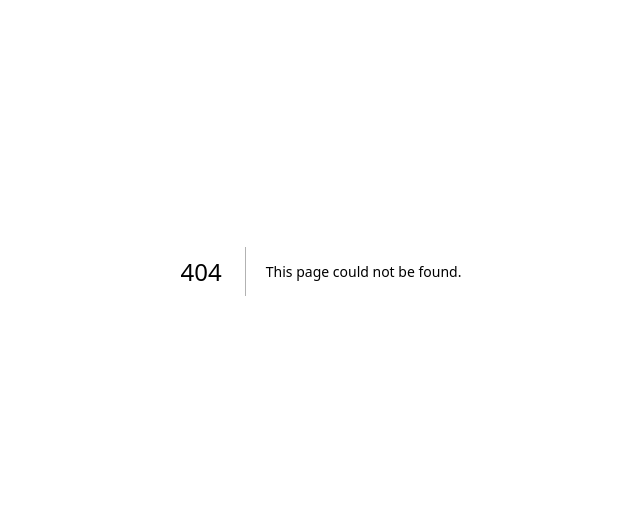
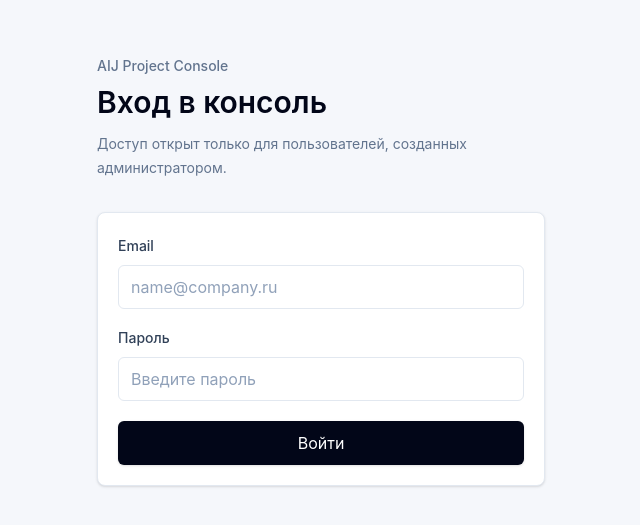
Before and after one commit to dshestakova/aij-project-console, a Next.js app: page /login in a window 1280 px wide. Before the commit this address had no page. Shown: the part 129-654 px from the top of the page, without its empty margins (319-959 px from the left). Built offline with nearby package versions, Linux system fonts and the light colour scheme; no server answers.

Commit message:
Add Supabase auth foundation

```diff
--- a/src/app/dashboard/page.tsx
+++ b/src/app/dashboard/page.tsx
@@ -1,4 +1,10 @@
+"use client";
+
+import { useEffect, useState } from "react";
+import { useRouter } from "next/navigation";
+
 import { publicEnvStatus } from "@/lib/env";
+import { createBrowserSupabaseClient } from "@/lib/supabase/browser";
 
 const summaryCards = [
   { label: "Всего проектов", value: "0", detail: "Реестр ожидает импорт" },
@@ -25,6 +31,13 @@ const navigationItems = [
 ];
 
 export default function DashboardPage() {
+  const router = useRouter();
+  const [userEmail, setUserEmail] = useState("");
+  const [authErrorMessage, setAuthErrorMessage] = useState("");
+  const [isCheckingAuth, setIsCheckingAuth] = useState(true);
+  const [isRedirectingToLogin, setIsRedirectingToLogin] = useState(false);
+  const [isSigningOut, setIsSigningOut] = useState(false);
+
   const supabaseStatus = publicEnvStatus.isSupabaseConfigured
     ? {
         label: "Supabase env настроены",
@@ -35,24 +48,120 @@ export default function DashboardPage() {
         tone: "border-amber-200 bg-amber-50 text-amber-800",
       };
 
+  useEffect(() => {
+    let isMounted = true;
+
+    async function checkUser() {
+      try {
+        const supabase = createBrowserSupabaseClient();
+        const {
+          data: { user },
+        } = await supabase.auth.getUser();
+
+        if (!isMounted) {
+          return;
+        }
+
+        if (!user) {
+          setIsRedirectingToLogin(true);
+          router.replace("/login");
+          return;
+        }
+
+        setUserEmail(user.email ?? "Пользователь");
+      } catch {
+        if (isMounted) {
+          setAuthErrorMessage(
+            "Не удалось проверить вход. Проверьте настройки Supabase.",
+          );
+        }
+      } finally {
+        if (isMounted) {
+          setIsCheckingAuth(false);
+        }
+      }
+    }
+
+    checkUser();
+
+    return () => {
+      isMounted = false;
+    };
+  }, [router]);
+
+  async function handleSignOut() {
+    setIsSigningOut(true);
+
+    try {
+      const supabase = createBrowserSupabaseClient();
+      await supabase.auth.signOut();
+    } finally {
+      router.replace("/login");
+      router.refresh();
+    }
+  }
+
+  if (isCheckingAuth || isRedirectingToLogin) {
+    return (
+      <main className="grid min-h-screen place-items-center bg-[#f5f7fb] px-4 text-slate-950">
+        <section className="w-full max-w-sm rounded-lg border border-slate-200 bg-white p-5 text-center shadow-sm">
+          <p className="text-sm font-medium text-slate-500">
+            AIJ Project Console
+          </p>
+          <h1 className="mt-2 text-xl font-semibold text-slate-950">
+            Проверяем вход
+          </h1>
+        </section>
+      </main>
+    );
+  }
+
+  if (authErrorMessage) {
+    return (
+      <main className="grid min-h-screen place-items-center bg-[#f5f7fb] px-4 text-slate-950">
+        <section className="w-full max-w-md rounded-lg border border-rose-200 bg-white p-5 shadow-sm">
+          <p className="text-sm font-medium text-rose-700">
+            {authErrorMessage}
+          </p>
+          <button
+            className="mt-4 h-10 rounded-md bg-slate-950 px-4 text-sm font-medium text-white"
+            onClick={() => router.replace("/login")}
+            type="button"
+          >
+            Перейти ко входу
+          </button>
+        </section>
+      </main>
+    );
+  }
+
   return (
     <main className="min-h-screen bg-[#f5f7fb] text-slate-950">
       <div className="mx-auto flex min-h-screen w-full max-w-7xl flex-col px-4 py-4 sm:px-6 lg:px-8">
         <header className="flex flex-col gap-4 border-b border-slate-200 pb-4 md:flex-row md:items-center md:justify-between">
           <div>
-            <p className="text-sm font-medium text-slate-500">AIJ Project Console</p>
+            <p className="text-sm font-medium text-slate-500">
+              AIJ Project Console
+            </p>
             <h1 className="mt-1 text-2xl font-semibold text-slate-950 sm:text-3xl">
               Реестр AIJ-проектов
             </h1>
           </div>
-          <div className="flex items-center gap-3">
-            <div className="hidden text-right sm:block">
-              <p className="text-sm font-medium text-slate-800">Dariya</p>
-              <p className="text-xs text-slate-500">admin</p>
+          <div className="flex flex-col gap-3 sm:flex-row sm:items-center">
+            <div className="min-w-0 text-left sm:text-right">
+              <p className="truncate text-sm font-medium text-slate-800">
+                {userEmail}
+              </p>
+              <p className="text-xs text-slate-500">пользователь Supabase</p>
             </div>
-            <div className="grid size-10 place-items-center rounded-full bg-slate-900 text-sm font-semibold text-white">
-              DS
-            </div>
+            <button
+              className="h-10 rounded-md border border-slate-200 bg-white px-4 text-sm font-medium text-slate-700 shadow-sm transition hover:border-slate-300 hover:text-slate-950 disabled:cursor-not-allowed disabled:text-slate-400"
+              disabled={isSigningOut}
+              onClick={handleSignOut}
+              type="button"
+            >
+              {isSigningOut ? "Выходим..." : "Выйти"}
+            </button>
           </div>
         </header>
 
@@ -82,8 +191,12 @@ export default function DashboardPage() {
                   className="rounded-lg border border-slate-200 bg-white p-4 shadow-sm"
                   key={card.label}
                 >
-                  <p className="text-sm font-medium text-slate-500">{card.label}</p>
-                  <p className="mt-3 text-3xl font-semibold text-slate-950">{card.value}</p>
+                  <p className="text-sm font-medium text-slate-500">
+                    {card.label}
+                  </p>
+                  <p className="mt-3 text-3xl font-semibold text-slate-950">
+                    {card.value}
+                  </p>
                   <p className="mt-2 text-sm text-slate-500">{card.detail}</p>
                 </article>
               ))}
@@ -134,7 +247,9 @@ export default function DashboardPage() {
             <section className="flex flex-col gap-4">
               <div className="flex flex-col gap-3 md:flex-row md:items-center md:justify-between">
                 <div>
-                  <h2 className="text-xl font-semibold text-slate-950">Проекты</h2>
+                  <h2 className="text-xl font-semibold text-slate-950">
+                    Проекты
+                  </h2>
                   <p className="mt-1 text-sm text-slate-500">
                     Основной реестр скрывает архивные проекты по умолчанию.
                   </p>
@@ -170,10 +285,12 @@ export default function DashboardPage() {
               </div>
 
               <div className="rounded-lg border border-dashed border-slate-300 bg-white p-8 text-center">
-                <p className="text-base font-semibold text-slate-950">Проекты не загружены</p>
+                <p className="text-base font-semibold text-slate-950">
+                  Проекты не загружены
+                </p>
                 <p className="mx-auto mt-2 max-w-md text-sm leading-6 text-slate-500">
-                  Следующий этап подготовит подключение к Supabase и структуру данных для
-                  импорта CSV/XLSX.
+                  Следующий этап подготовит структуру данных для импорта
+                  CSV/XLSX.
                 </p>
               </div>
             </section>
--- /dev/null
+++ b/src/app/login/page.tsx
@@ -0,0 +1,170 @@
+"use client";
+
+import { type FormEvent, useEffect, useState } from "react";
+import { useRouter } from "next/navigation";
+
+import { createBrowserSupabaseClient } from "@/lib/supabase/browser";
+
+function getLoginErrorMessage(message: string) {
+  const normalizedMessage = message.toLowerCase();
+
+  if (
+    normalizedMessage.includes("invalid login credentials") ||
+    normalizedMessage.includes("invalid credentials")
+  ) {
+    return "Неверный email или пароль.";
+  }
+
+  if (normalizedMessage.includes("email not confirmed")) {
+    return "Email пользователя не подтвержден в Supabase.";
+  }
+
+  if (normalizedMessage.includes("missing")) {
+    return "Не настроено подключение к Supabase. Проверьте переменные окружения.";
+  }
+
+  return "Не удалось войти. Проверьте данные и попробуйте еще раз.";
+}
+
+export default function LoginPage() {
+  const router = useRouter();
+  const [email, setEmail] = useState("");
+  const [password, setPassword] = useState("");
+  const [errorMessage, setErrorMessage] = useState("");
+  const [isCheckingSession, setIsCheckingSession] = useState(true);
+  const [isSubmitting, setIsSubmitting] = useState(false);
+
+  useEffect(() => {
+    let isMounted = true;
+
+    async function checkSession() {
+      try {
+        const supabase = createBrowserSupabaseClient();
+        const {
+          data: { user },
+        } = await supabase.auth.getUser();
+
+        if (!isMounted) {
+          return;
+        }
+
+        if (user) {
+          router.replace("/dashboard");
+          return;
+        }
+      } catch {
+        if (isMounted) {
+          setErrorMessage(
+            "Не настроено подключение к Supabase. Проверьте переменные окружения.",
+          );
+        }
+      } finally {
+        if (isMounted) {
+          setIsCheckingSession(false);
+        }
+      }
+    }
+
+    checkSession();
+
+    return () => {
+      isMounted = false;
+    };
+  }, [router]);
+
+  async function handleSubmit(event: FormEvent<HTMLFormElement>) {
+    event.preventDefault();
+    setErrorMessage("");
+    setIsSubmitting(true);
+
+    try {
+      const supabase = createBrowserSupabaseClient();
+      const { error } = await supabase.auth.signInWithPassword({
+        email: email.trim(),
+        password,
+      });
+
+      if (error) {
+        setErrorMessage(getLoginErrorMessage(error.message));
+        return;
+      }
+
+      router.replace("/dashboard");
+      router.refresh();
+    } catch {
+      setErrorMessage(
+        "Не настроено подключение к Supabase. Проверьте переменные окружения.",
+      );
+    } finally {
+      setIsSubmitting(false);
+    }
+  }
+
+  return (
+    <main className="grid min-h-screen bg-[#f5f7fb] px-4 py-8 text-slate-950 sm:px-6">
+      <section className="mx-auto flex w-full max-w-md flex-col justify-center">
+        <div className="mb-8">
+          <p className="text-sm font-medium text-slate-500">
+            AIJ Project Console
+          </p>
+          <h1 className="mt-2 text-3xl font-semibold text-slate-950">
+            Вход в консоль
+          </h1>
+          <p className="mt-3 text-sm leading-6 text-slate-500">
+            Доступ открыт только для пользователей, созданных администратором.
+          </p>
+        </div>
+
+        <form
+          className="rounded-lg border border-slate-200 bg-white p-5 shadow-sm"
+          onSubmit={handleSubmit}
+        >
+          <div className="flex flex-col gap-4">
+            <label className="block">
+              <span className="text-sm font-medium text-slate-700">Email</span>
+              <input
+                autoComplete="email"
+                className="mt-2 h-11 w-full rounded-md border border-slate-200 bg-white px-3 text-sm text-slate-950 outline-none transition placeholder:text-slate-400 focus:border-slate-400"
+                disabled={isCheckingSession || isSubmitting}
+                inputMode="email"
+                onChange={(event) => setEmail(event.target.value)}
+                placeholder="name@company.ru"
+                required
+                type="email"
+                value={email}
+              />
+            </label>
+
+            <label className="block">
+              <span className="text-sm font-medium text-slate-700">Пароль</span>
+              <input
+                autoComplete="current-password"
+                className="mt-2 h-11 w-full rounded-md border border-slate-200 bg-white px-3 text-sm text-slate-950 outline-none transition placeholder:text-slate-400 focus:border-slate-400"
+                disabled={isCheckingSession || isSubmitting}
+                onChange={(event) => setPassword(event.target.value)}
+                placeholder="Введите пароль"
+                required
+                type="password"
+                value={password}
+              />
+            </label>
+          </div>
+
+          {errorMessage ? (
+            <p className="mt-4 rounded-md border border-rose-200 bg-rose-50 px-3 py-2 text-sm leading-6 text-rose-800">
+              {errorMessage}
+            </p>
+          ) : null}
+
+          <button
+            className="mt-5 h-11 w-full rounded-md bg-slate-950 px-4 text-sm font-medium text-white shadow-sm transition hover:bg-slate-800 disabled:cursor-not-allowed disabled:bg-slate-400"
+            disabled={isCheckingSession || isSubmitting}
+            type="submit"
+          >
+            {isSubmitting ? "Входим..." : "Войти"}
+          </button>
+        </form>
+      </section>
+    </main>
+  );
+}
--- a/src/lib/supabase/browser.ts
+++ b/src/lib/supabase/browser.ts
@@ -2,8 +2,18 @@ import { createClient } from "@supabase/supabase-js";
 
 import { assertPublicSupabaseEnv } from "@/lib/env";
 
+type BrowserSupabaseClient = ReturnType<typeof createClient>;
+
+let browserSupabaseClient: BrowserSupabaseClient | null = null;
+
 export function createBrowserSupabaseClient() {
+  if (browserSupabaseClient) {
+    return browserSupabaseClient;
+  }
+
   const { supabaseUrl, supabasePublishableKey } = assertPublicSupabaseEnv();
 
-  return createClient(supabaseUrl, supabasePublishableKey);
+  browserSupabaseClient = createClient(supabaseUrl, supabasePublishableKey);
+
+  return browserSupabaseClient;
 }
```
Also changed, not shown: 1 other file (tests, documents, lock files or other folders).
